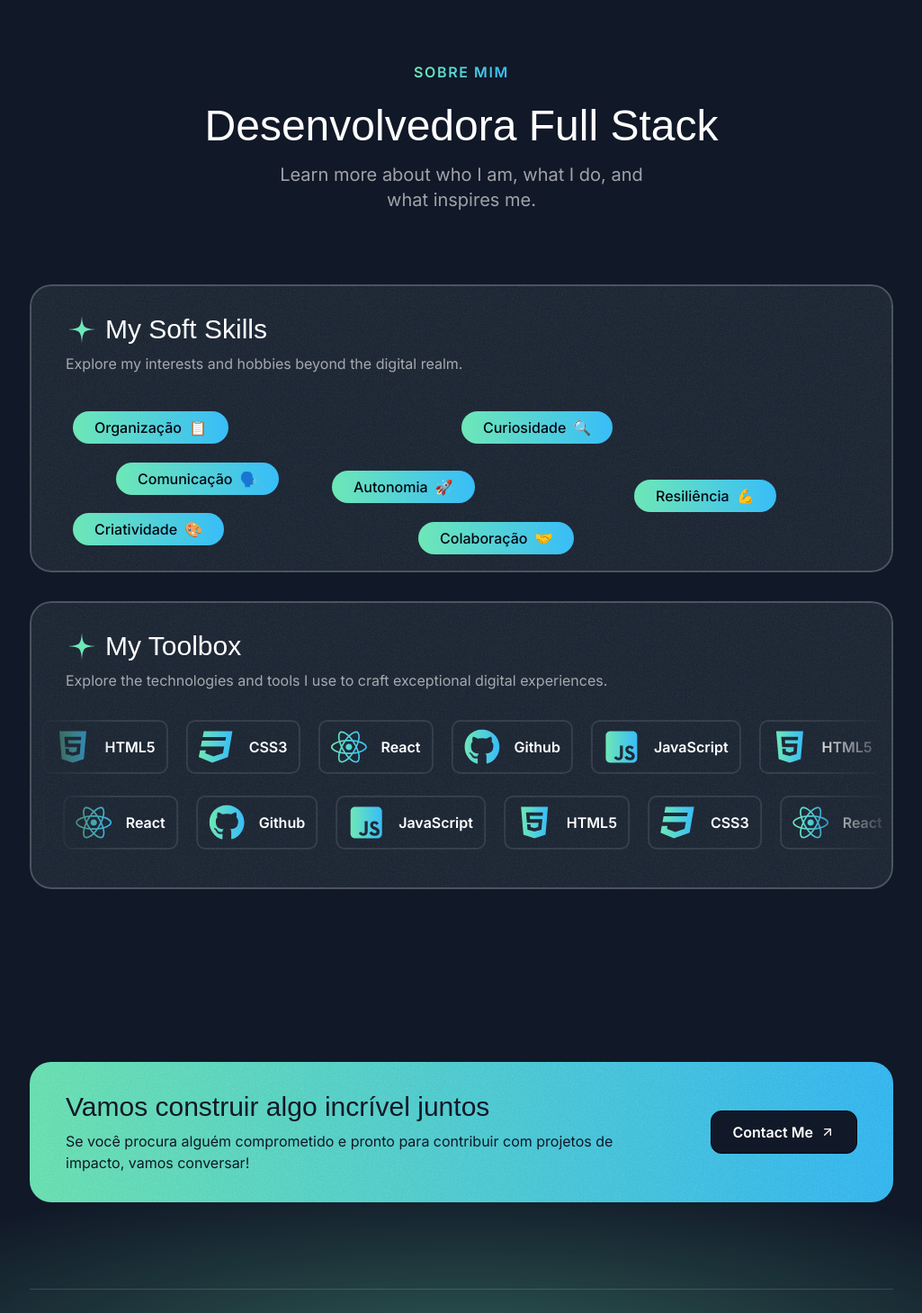
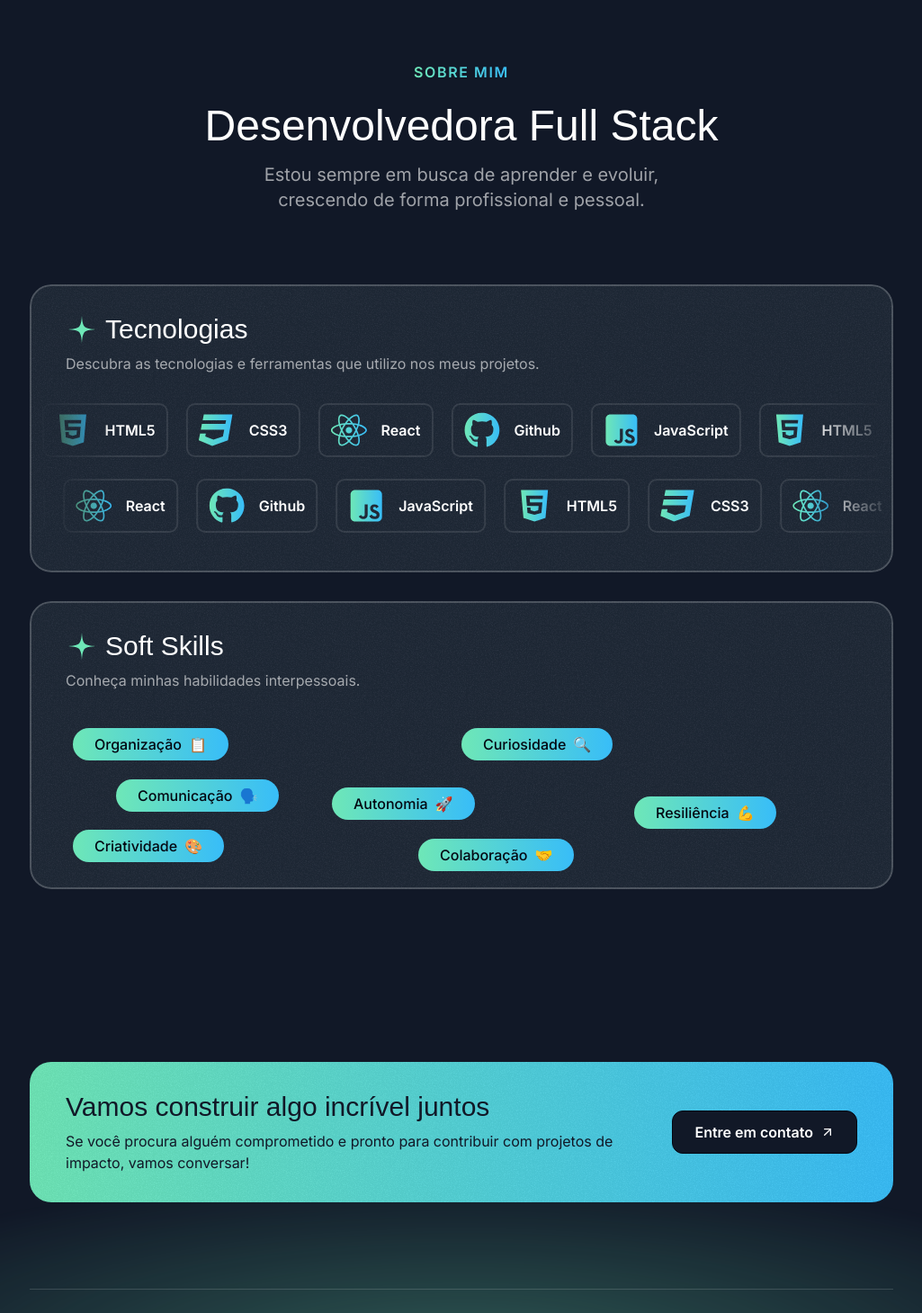
Before and after one commit to damaresgaia/meu-portfolio, a Next.js app: page / in a window 1280 px wide. Shown: the part 3030-4489 px from the top of the page at 90% size, without its empty margins (127-1152 px from the left). Built offline with nearby package versions, Linux system fonts and the light colour scheme; a web font is replaced by a local one.

Commit message:
feat: reorganiza seção Sobre Mim com novos textos e ordem dos cards

```diff
--- a/src/sections/About.tsx
+++ b/src/sections/About.tsx
@@ -87,13 +87,26 @@ export const AboutSection = () => {
         <SectionHeader
           eyebrow="Sobre mim"
           title="Desenvolvedora Full Stack"
-          description="Learn more about who I am, what I do, and what inspires me."
+          description="Estou sempre em busca de aprender e evoluir, crescendo de forma profissional e pessoal."
         />
         <div className="mt-20 flex flex-col gap-8">
+          <Card className="h-[320px]">
+            <CardHeader
+              title="Tecnologias"
+              description="Descubra as tecnologias e ferramentas que utilizo nos meus projetos."
+              className=""
+            />
+            <ToolboxItems items={toolboxItems} className="" itemsWrapperClassName="animate-move-left [animation-duration:30s]" />
+            <ToolboxItems
+              items={toolboxItems}
+              className="mt-6"
+              itemsWrapperClassName="animate-move-right [animation-duration:15s]"
+            />
+          </Card>
           <Card className="h-[320px] p-0 flex flex-col">
             <CardHeader
-              title="My Soft Skills"
-              description="Explore my interests and hobbies beyond the digital realm."
+              title="Soft Skills"
+              description="Conheça minhas habilidades interpessoais."
               className="px-6 py-6"
             />
             <div className="relative flex-1" ref={constraintRef}>
@@ -114,19 +127,6 @@ export const AboutSection = () => {
               ))}
             </div>
           </Card>
-          <Card className="h-[320px]">
-            <CardHeader
-              title="My Toolbox"
-              description="Explore the technologies and tools I use to craft exceptional digital experiences."
-              className=""
-            />
-            <ToolboxItems items={toolboxItems} className="" itemsWrapperClassName="animate-move-left [animation-duration:30s]"/>
-            <ToolboxItems
-              items={toolboxItems}
-              className="mt-6"
-              itemsWrapperClassName="animate-move-right [animation-duration:15s]"
-            />
-          </Card>
         </div>
       </div>
     </div>
--- a/src/sections/Contact.tsx
+++ b/src/sections/Contact.tsx
@@ -23,7 +23,7 @@ export const ContactSection = () => {
             </div>
             <div>
               <button className="text-white bg-gray-900 inline-flex items-center px-6 h-12 rounded-xl gap-2 w-max border border-gray-950">
-                <span className="font-semibold">Contact Me</span>
+                <span className="font-semibold">Entre em contato</span>
                 <ArrowUpRightIcon className="size-4" />
               </button>
             </div>
--- a/src/sections/Footer.tsx
+++ b/src/sections/Footer.tsx
@@ -3,11 +3,11 @@ import ArrowUpRightIcon from "@/assets/icons/arrow-up-right.svg";
 const footerLinks = [
   {
     title: "GitHub",
-    href: "#",
+    href: "https://github.com/damaresgaia",
   },
   {
     title: "LinkedIn",
-    href: "#",
+    href: "https://www.linkedin.com/in/damaresgaia",
   },
 ]
 
@@ -21,9 +21,11 @@ export const Footer = () => {
           <nav className="flex flex-col md:flex-row items-center gap-8">
             {footerLinks.map(link => (
               <a
-                href="#"
+                href={link.href}
                 key={link.title}
                 className="inline-flex items-center gap-1.5"
+                target="_blank"
+                rel="noopener noreferrer"
               >
                 <span className="font-semibold">{link.title}</span>
                 <ArrowUpRightIcon className="size-4"/>
```
